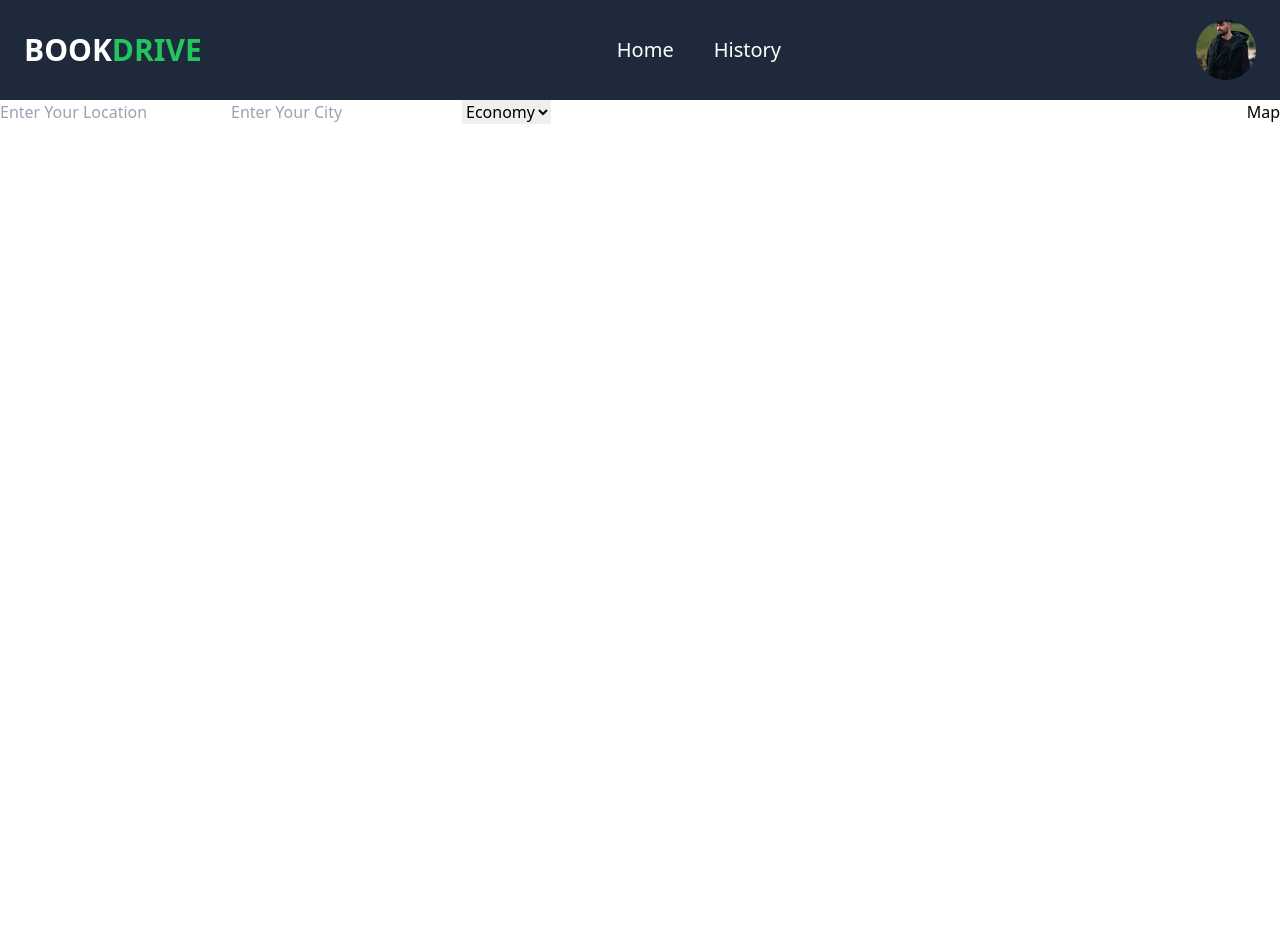
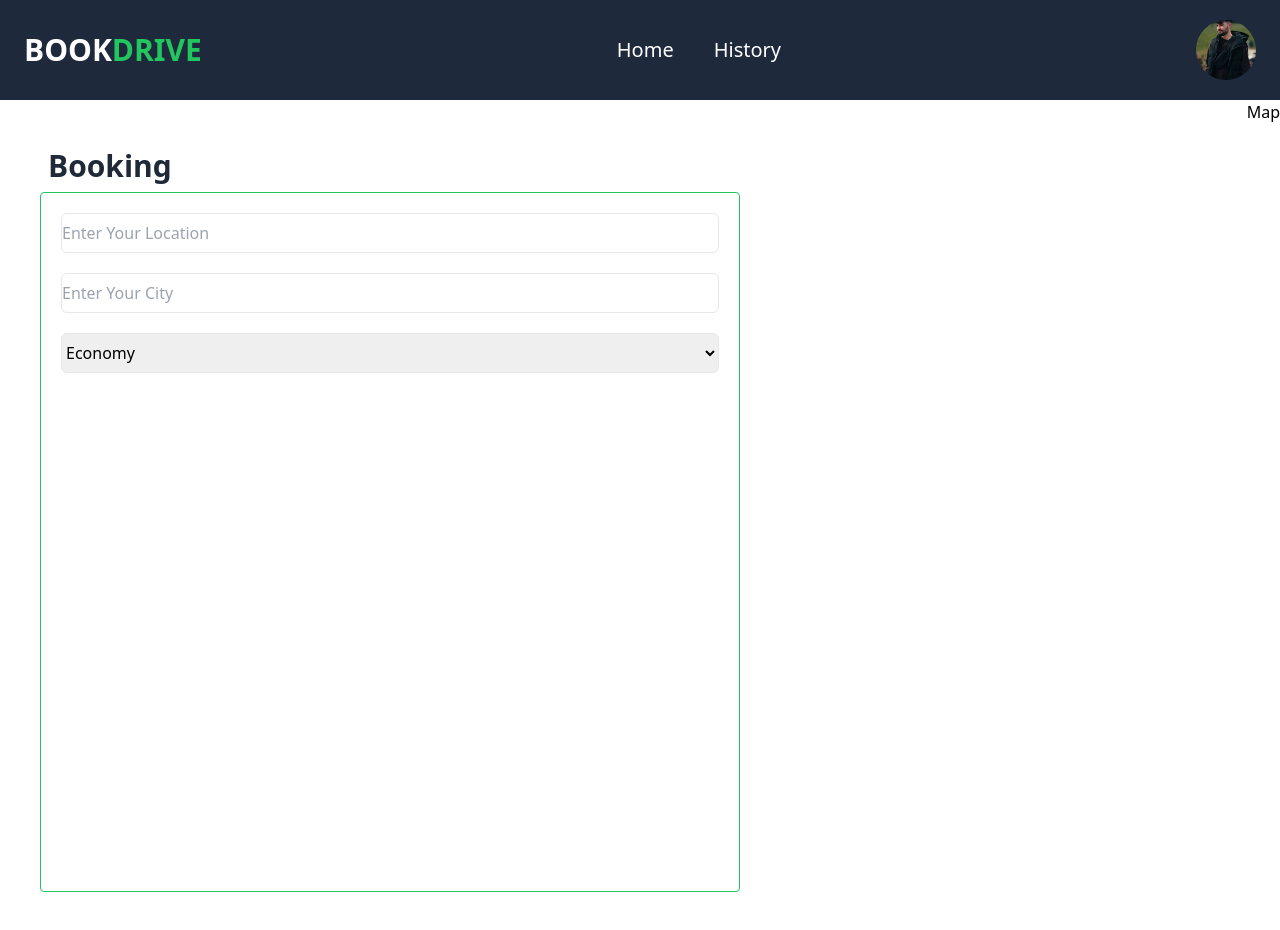
Before and after one commit to JAmalMichael/ride-booking-dashboard, a React (Vite) app: page / in a window 1280 px wide. Before the commit the page ends 800 px from the top, so only its background shows below. Built offline with nearby package versions, Linux system fonts and the light colour scheme.

Commit message:
styling the form

```diff
--- a/src/components/Bookings.tsx
+++ b/src/components/Bookings.tsx
@@ -28,15 +28,19 @@ const Bookings:React.FC = () => {
 
 
   return (
-    <form onSubmit={handleSubmit(onSubmit)}>
-        <input {...register('location')} placeholder="Enter Your Location"/>
-        <input {...register('city')} placeholder="Enter Your City"/>
-        <select {...register('carType')}>
-            <option value="Economy">Economy</option>
-            <option value="Luxury">Luxury</option>
-        </select>
-        <button type="submit"></button>
-    </form>
+            <div className="p-10">
+                <h1 className="font-bold text-3xl m-2 text-gray-800">Booking</h1>
+                    <form onSubmit={handleSubmit(onSubmit)} className="flex col border border-green-500 w-[700px] h-[700px] rounded p-5 gap-5">
+                        <input {...register('location')} placeholder="Enter Your Location" className="border rounded-md h-10 outline-none"/>
+                        <input {...register('city')} placeholder="Enter Your City" className="border rounded-md h-10 outline-none"/>
+                        <select {...register('carType')} className="border rounded-md h-10 outline-none">
+                            <option value="Economy">Economy</option>
+                            <option value="Luxury">Luxury</option>
+                        </select>
+                        <button type="submit"></button>
+                    </form>
+            </div>
+
   )
 }
 
```
